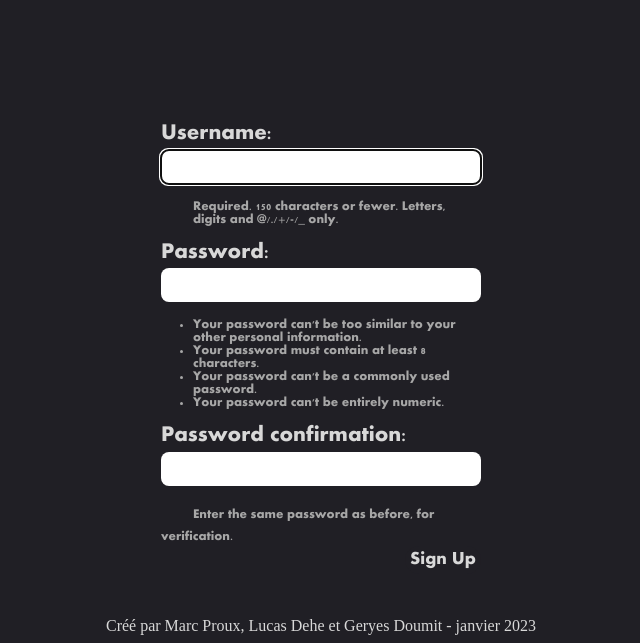
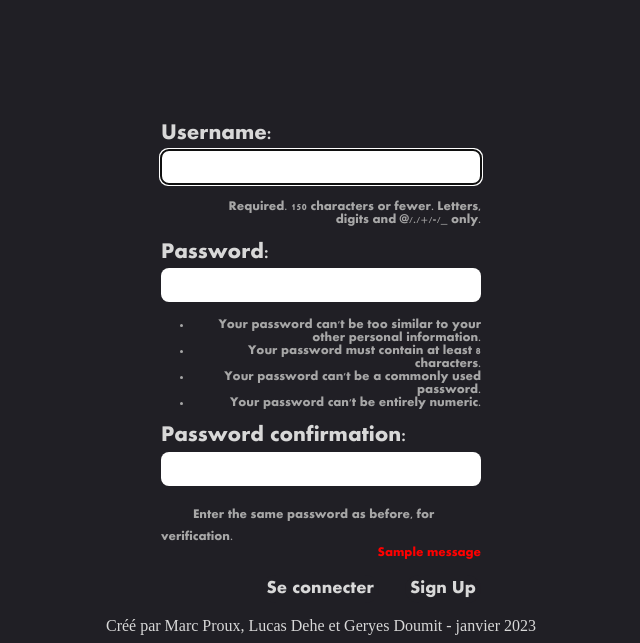
Before and after one commit to Marc-Proux/chatRooms, a Django app: page /signup in a window 1280 px wide. Shown: the part 157-800 px from the top of the page, without its empty margins (319-959 px from the left). Run offline with Django 4.2, Linux system fonts and the light colour scheme; one stand-in notice (Sample message) is shown.

Commit message:
sign up done

```diff
--- a/chatRoom/static/chatRoom/style.css
+++ b/chatRoom/static/chatRoom/style.css
@@ -72,7 +72,7 @@ footer {
     top: 0;
     bottom: 0;
     margin: auto;
-    color: rgb(216, 216, 216);
+    color: rgb(32,31,37);
     font-family: Aharoni, serif;
     font-size: 22px;
     animation: fade-in 1s;
@@ -85,12 +85,10 @@ footer {
     margin: 0%;
     margin-left: 10%;
     margin-bottom: 5%;
+    text-align: right;
 }
 
-.form-div .helptext li{
-    margin: 0%;
-    margin-left: 10%;
-}
+
 
 .signUpTitle {
     height:30%
--- a/chatRoom/templates/chatRoom/signup.html
+++ b/chatRoom/templates/chatRoom/signup.html
@@ -11,8 +11,6 @@
     <input type="text" name="username" maxlength="150" autocapitalize="none" autocomplete="username" autofocus="" required="" id="id_username">
 
       <p class="helptext">Required. 150 characters or fewer. Letters, digits and @/./+/-/_ only.</p>
-
-
     </p>
 
 
@@ -37,12 +35,12 @@
       <input type="password" name="password2" autocomplete="new-password" required="" id="id_password2">
 
         <span class="helptext">Enter the same password as before, for verification.</span>
-
-
-
-
     </p>
+    {% for message in messages %}
+      <p class="helptext" style="color:red;">{{ message }}</p>
+    {% endfor %}
     <div class="buttons-div">
+      <button class="sign-in-button" onclick="window.location.href='/login';">Se connecter</button>
       <button class="sign-up-button" type="submit">Sign Up</button>
     </div>
   </div>
--- a/chatRoom/views.py
+++ b/chatRoom/views.py
@@ -1,6 +1,7 @@
 from django.http import HttpResponse, HttpResponseRedirect
 from django.template import loader
 from django.shortcuts import render, get_object_or_404
+from django.contrib.auth.models import User
 from django.contrib.auth.forms import UserCreationForm, AuthenticationForm
 from django.contrib.auth import login as auth_login
 from django.contrib.auth import authenticate
@@ -36,6 +37,12 @@ def login(request):
 
 def signup(request):
     if request.method == 'POST':
+        if User.objects.filter(username=request.POST['username']).exists():
+            messages.error(request,'username already exists')
+            return HttpResponseRedirect('/signup')
+        elif request.POST['password1'] != request.POST['password2']:
+            messages.error(request,'passwords do not match')
+            return HttpResponseRedirect('/signup')
         form = UserCreationForm(request.POST)
         if form.is_valid():
             form.save()
```
Also changed, not shown: 2 other files.
